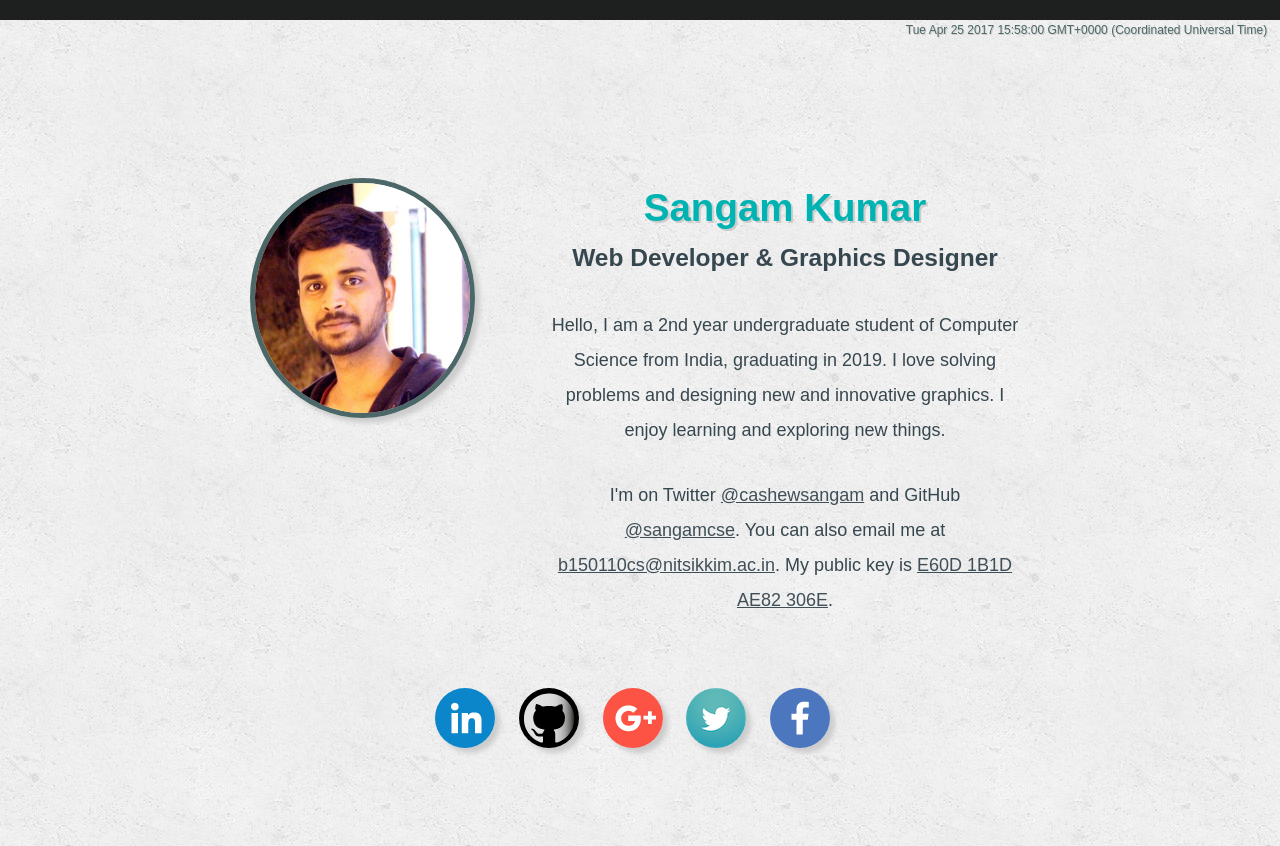
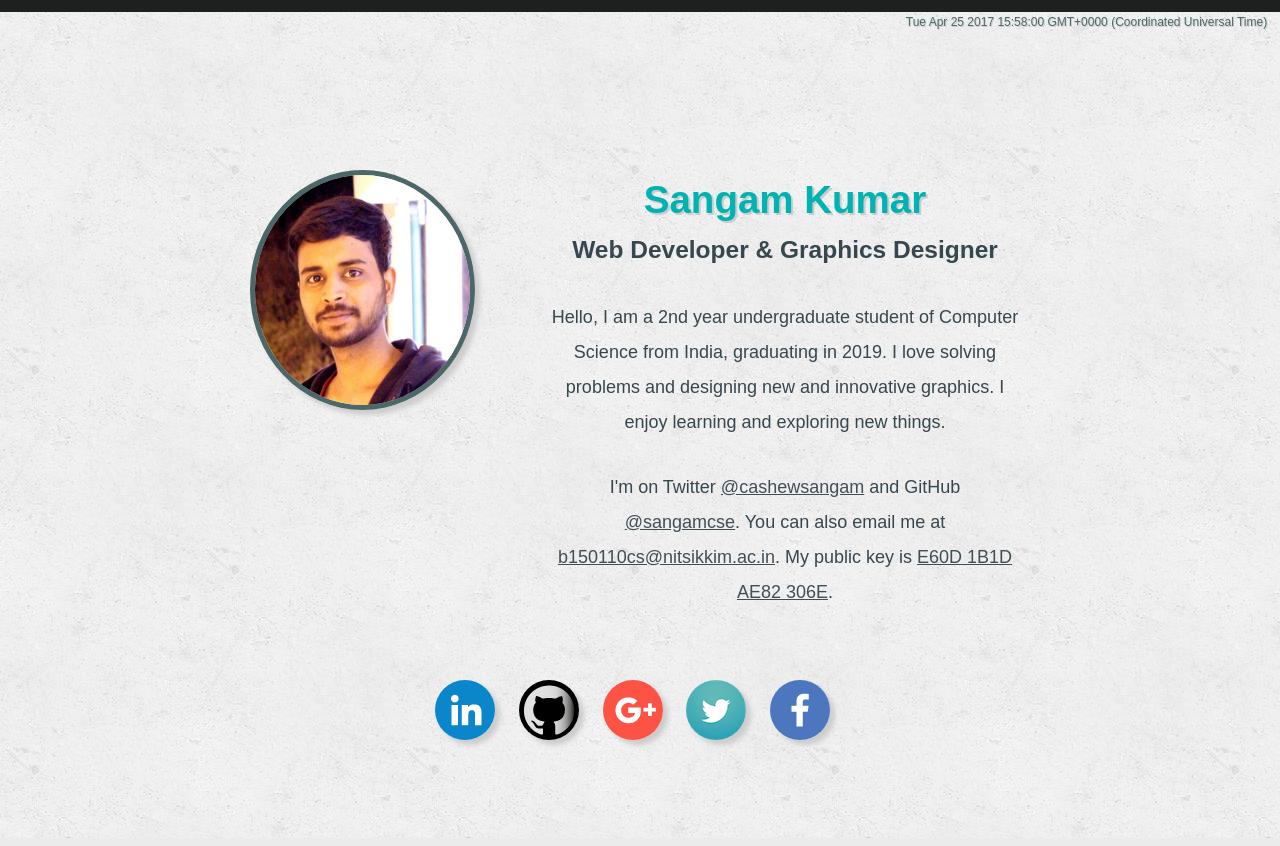
Before and after one commit to sangamcse/archive-website, a PHP site: page / in a window 1280 px wide. Run offline with PHP 8.4, Linux system fonts and the light colour scheme; some web fonts are replaced.

Commit message:
Update style.css

```diff
--- a/css/style.css
+++ b/css/style.css
@@ -1,6 +1,6 @@
 /***** Top Line *****/
 html {
-    border-top-width: 20px;
+    border-top-width: 12px;
     border-top-style: solid;
     border-top-color: #1e1f1f;
 }
```
